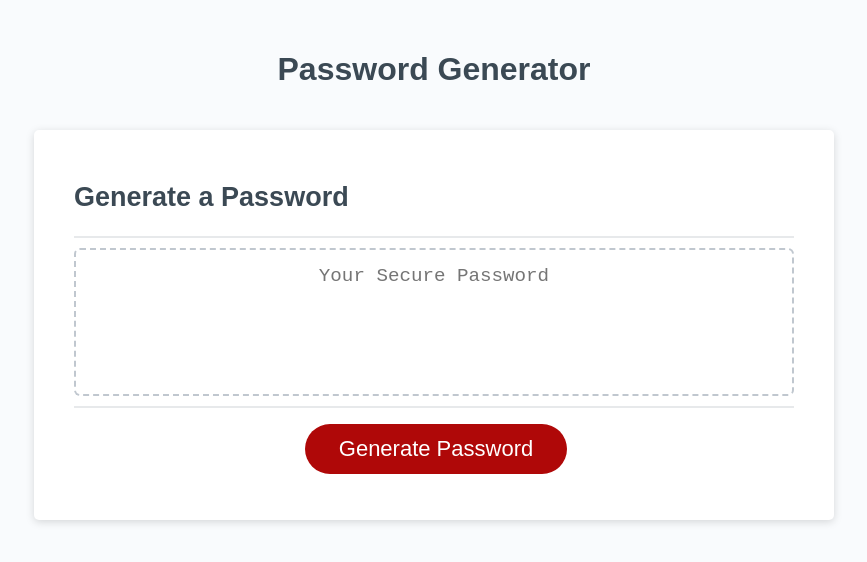
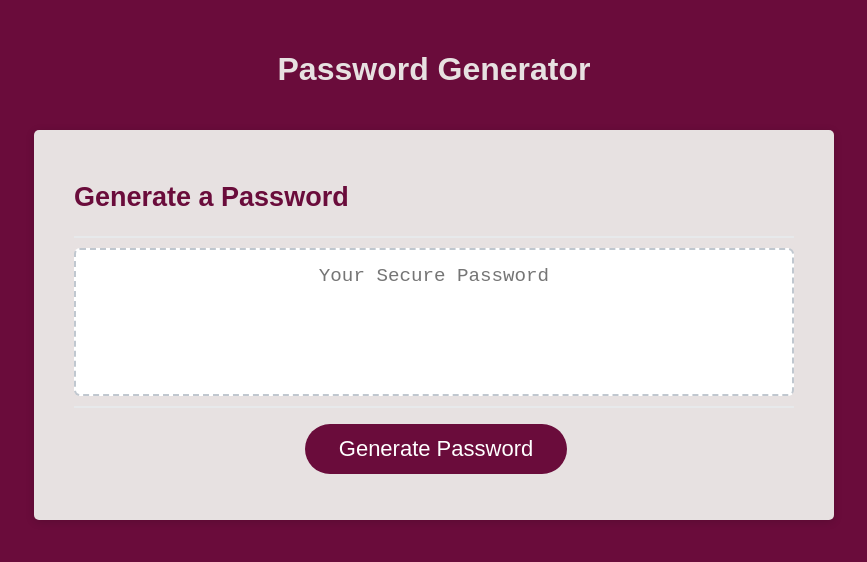
Before and after one commit to chrisgom113/Be-Random-But-Secretive, a plain HTML site: page Develop/index.html in a window 1280 px wide. Shown: the whole page, without its empty margins (206-1073 px from the left). Drawn offline with Linux system fonts and the light colour scheme.

Commit message:
modified some CSS properties to my liking

```diff
--- a/Develop/style.css
+++ b/Develop/style.css
@@ -14,7 +14,7 @@ body,
 
 body {
   font-family: sans-serif;
-  background-color: #f9fbfd;
+  background-color: #6a0c3b;
 }
 
 .wrapper {
@@ -27,15 +27,15 @@ header {
   text-align: center;
   padding: 20px;
   padding-top: 0px;
-  color: hsl(206, 17%, 28%);
+  color: rgb(231, 225, 225);
 }
 
 .card {
-  background-color: hsl(0, 0%, 100%);
+  background-color:  rgb(231, 225, 225);
   border-radius: 5px;
   border-width: 1px;
   box-shadow: rgba(0, 0, 0, 0.15) 0px 2px 8px 0px;
-  color: hsl(206, 17%, 28%);
+  color: #6a0c3b;
   font-size: 18px;
   margin: 0 auto;
   max-width: 800px;
@@ -74,7 +74,7 @@ header {
 
 .btn {
   border: none;
-  background-color: hsl(360, 91%, 36%);
+  background-color: #6a0c3b;
   border-radius: 25px;
   box-shadow: rgba(0, 0, 0, 0.1) 0px 1px 6px 0px rgba(0, 0, 0, 0.2) 0px 1px 1px
     0px;
```
